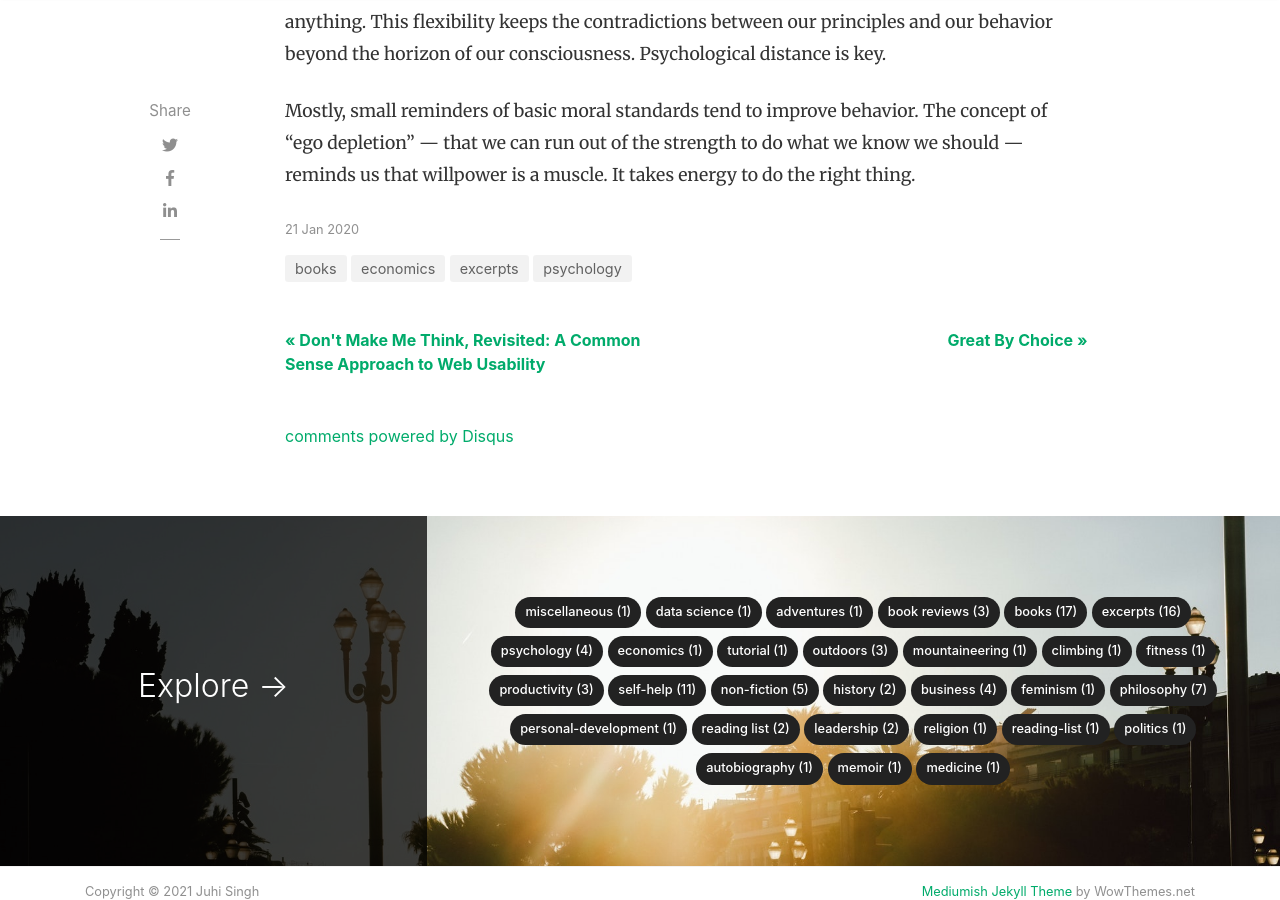
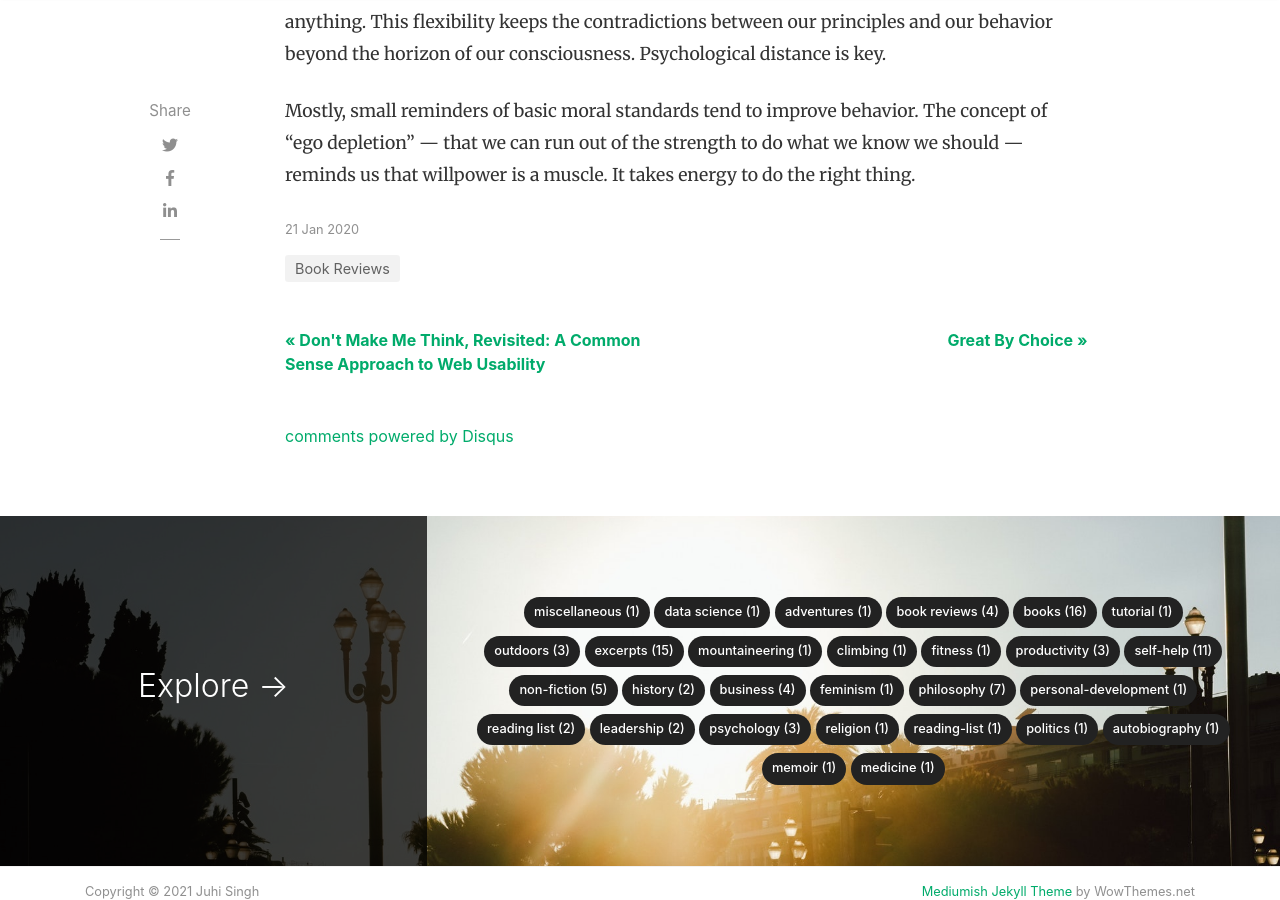
Before and after one commit to jsingh41/jsingh41.github.io, a Jekyll site: the page built from _posts/2020-01-21-the_honest_truth_about_dishonesty.md, in a window 1280 px wide and 900 px high, scrolled down 2994 px. Built offline with Jekyll 4.4.1, drawn with Linux system fonts in a browser that asks for light colours; nearby versions of some CDN libraries; comment, search, counter and statistics services are not loaded.

Commit message:
Update 2020-01-21-the_honest_truth_about_dishonesty.md

```diff
--- a/_posts/2020-01-21-the_honest_truth_about_dishonesty.md
+++ b/_posts/2020-01-21-the_honest_truth_about_dishonesty.md
@@ -2,7 +2,7 @@
 layout: post
 title:  "The Honest Truth About Dishonesty: How We Lie to Everyone - Especially Ourselves"
 author: juhi
-categories: [ books, excerpts, psychology, economics ]
+categories: [ Book Reviews ]
 image: assets/images/honest_truth_about_dishonesty.jpeg
 ---
 
```
